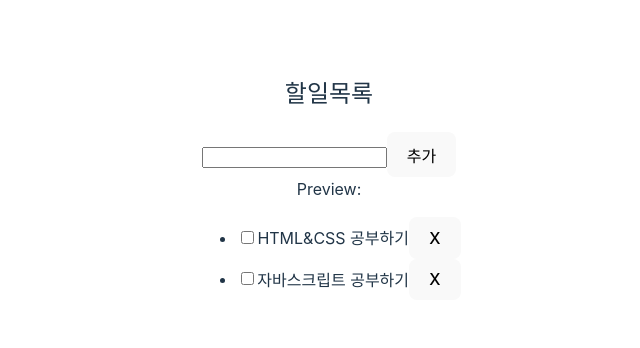
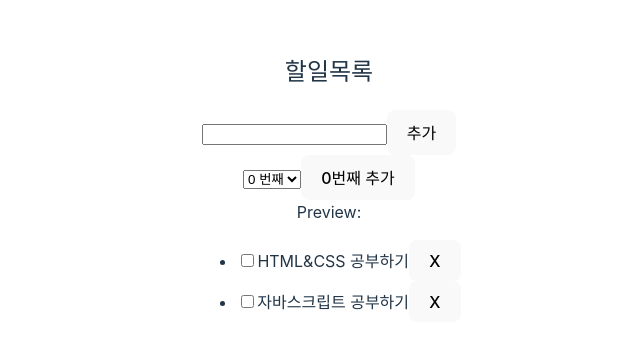
Before and after one commit to sanggusseu/learn-react, a React (Vite) app: page / in a window 1280 px wide. Shown: the part 214-562 px from the top of the page, without its empty margins (311-951 px from the left). Built offline with nearby package versions, Linux system fonts and the light colour scheme.

Commit message:
배열 업데이트 하기 2탄

```diff
--- a/src/AppTodo.jsx
+++ b/src/AppTodo.jsx
@@ -4,6 +4,7 @@ import TodoList from './components/todo/TodoList';
 
 export default function AppTodo() {
   const [todoText, setTodoText] = useState('');
+  const [todoIndex, setTodoIndex] = useState(0);
   const [todos, setTodos] = useState([
     { id: 0, text: 'HTML&CSS 공부하기', done: false },
     { id: 1, text: '자바스크립트 공부하기', done: false },
@@ -14,7 +15,14 @@ export default function AppTodo() {
   };
 
   const handleAddTodo = () => {
-    setTodos([...todos, { id: todos.length + 2, text: todoText, done: false }]);
+    const newArr = [...todos];
+    newArr.splice(todoIndex, 0, {
+      id: todos.length + 2,
+      text: todoText,
+      done: false,
+    });
+
+    setTodos(newArr);
     setTodoText('');
   };
 
@@ -38,9 +46,14 @@ export default function AppTodo() {
     });
     setTodos(nextTodos);
   };
+
+  const handleChangeTodoIndex = e => {
+    setTodoIndex(e.target.value);
+  };
   return (
     <div>
       <h2>할일목록</h2>
+      <div>
         <input
           type='text'
           onChange={handleTodoTextChange}
@@ -50,6 +63,24 @@ export default function AppTodo() {
         <button type='button' onClick={handleAddTodo}>
           추가
         </button>
+      </div>
+      <div>
+        <select
+          name=''
+          id=''
+          value={todoIndex}
+          onChange={handleChangeTodoIndex}
+        >
+          {todos.map((_, index) => (
+            <option value={index} key={index}>
+              {index} 번째
+            </option>
+          ))}
+        </select>
+        <button type='button' onClick={handleAddTodo}>
+          {todoIndex}번째 추가
+        </button>
+      </div>
       <div>Preview: {todoText}</div>
       <TodoList
         todos={todos}
```
Lines whose indentation alone changed are shown as unchanged.
